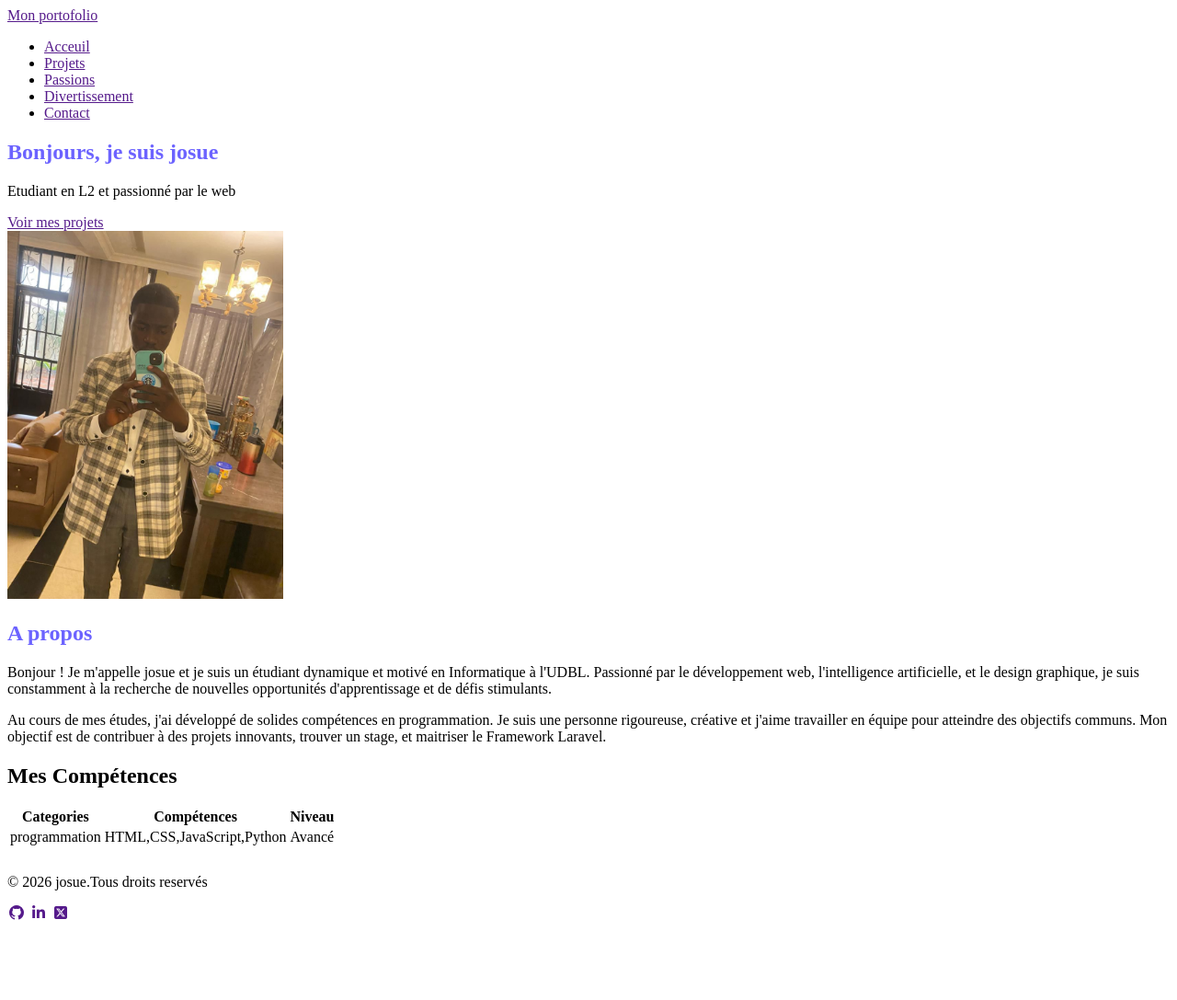
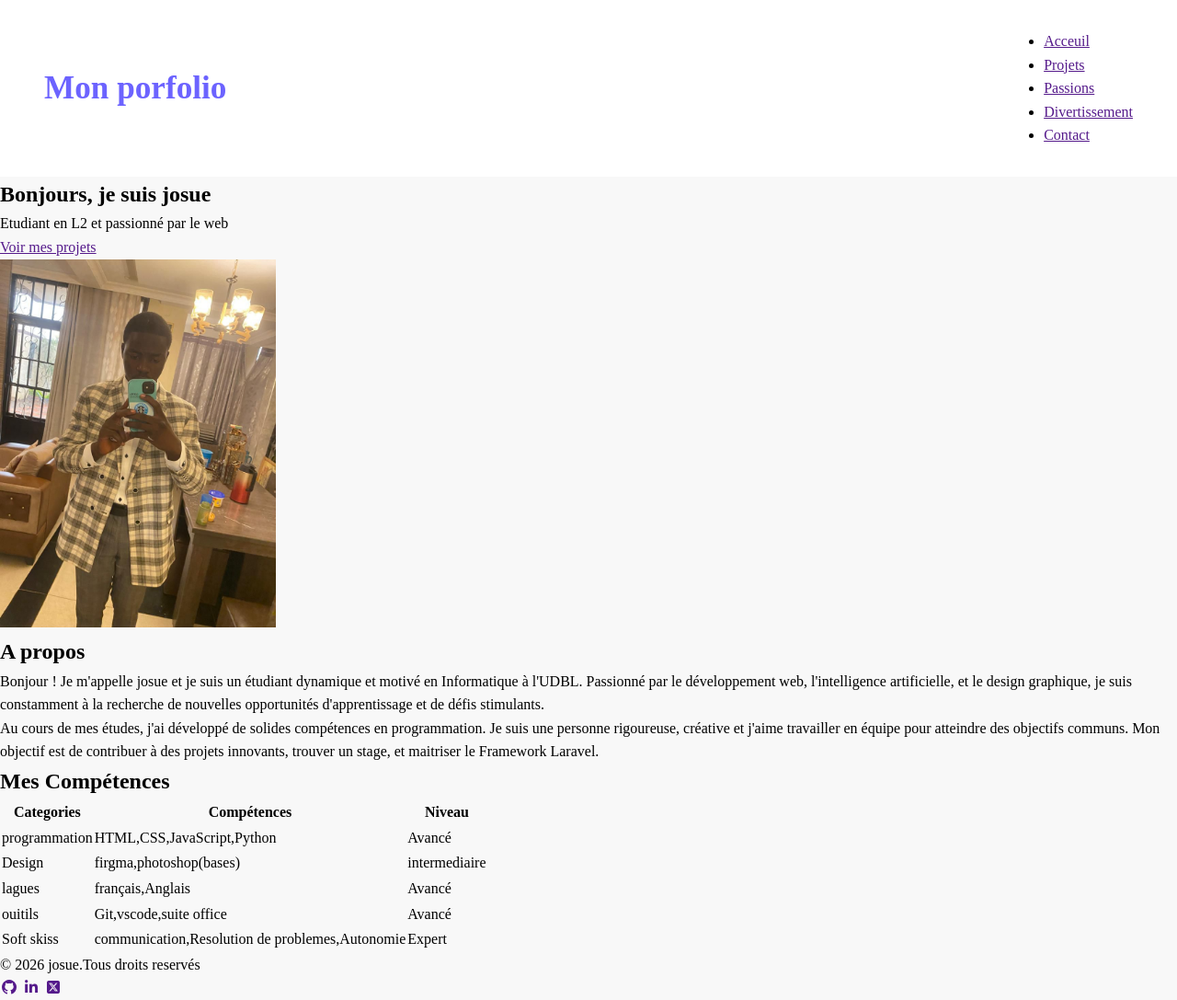
Before and after one commit to 24nl355si-coder/Mon-portofolio-2026, a plain HTML site: page index.html in a window 1280 px wide. Shown: the whole page at 92% size. Before the commit the page ends 1010 px from the top, so only its background shows below. Drawn offline with Linux system fonts and the light colour scheme.

Commit message:
stylisation du header

```diff
--- a/css/style.css
+++ b/css/style.css
@@ -7,7 +7,33 @@
     --gris-tres-clair:#F8F8F8;
     --gris-clair:#EEE;
 }
+*{
+    margin:0;
+    padding: 0;
+    box-sizing:border-box;
+}
 
-h1{
-    color:var(--violet-doux)
+body{
+    background-color: var(--gris-tres-clair);
+
+    line-height: 1.6;
 }
+
+header{
+    background-color: white;
+    box-shadow: 2px 6px 10px rgba(0, 0, 0, 0, 0.05);
+    position: sticky;
+    top: 0;
+    z-index: 100;
+    display: flex;
+    justify-content: space-between;
+    align-items: center;
+    padding: 2rem 3rem;
+}
+
+header div a {
+    text-decoration: none;
+    font-size: 2.2rem;
+    font-weight: bold;
+    color: var(--violet-doux);
+}
--- a/index.html
+++ b/index.html
@@ -3,7 +3,7 @@
 <head>
     <meta charset="UTF-8">
     <meta name="viewport" content="width=device-width, initial-scale=1.0">
-    <title>Mon portofolio</title>
+    <title>Mon porfolio</title>
     <link rel="stylesheet" href="css/style.css">
     <link rel="stylesheet" href="https://cdnjs.cloudflare.com/ajax/libs/font-awesome/7.0.1/css/all.min.css">
 </head>
@@ -11,7 +11,7 @@
 
     <header>
         <div>
-            <a href="">Mon portofolio</a>
+            <a href="">Mon porfolio</a>
         </div>
         <nav>
             <ul>
@@ -69,19 +69,24 @@ maitriser le Framework Laravel.
                     <td>Avancé</td>
                 </tr>
                 <tr>
-                    <td></td>
-                    <td></td>
-                    <td></td>
+                    <td>Design</td>
+                    <td>firgma,photoshop(bases)</td>
+                    <td>intermediaire</td>
                 </tr>
                 <tr>
-                    <td></td>
-                    <td></td>
-                    <td></td>
+                    <td>lagues</td>
+                    <td>français,Anglais</td>
+                    <td>Avancé</td>
                 </tr>
                 <tr>
-                    <td></td>
-                    <td></td>
-                    <td></td>
+                    <td>ouitils</td>
+                    <td>Git,vscode,suite office</td>
+                    <td>Avancé</td>
+                </tr>
+                <tr>
+                    <td>Soft skiss</td>
+                    <td>communication,Resolution de problemes,Autonomie</td>
+                    <td>Expert</td>
                 </tr>
             </tbody>
          </table>
```
